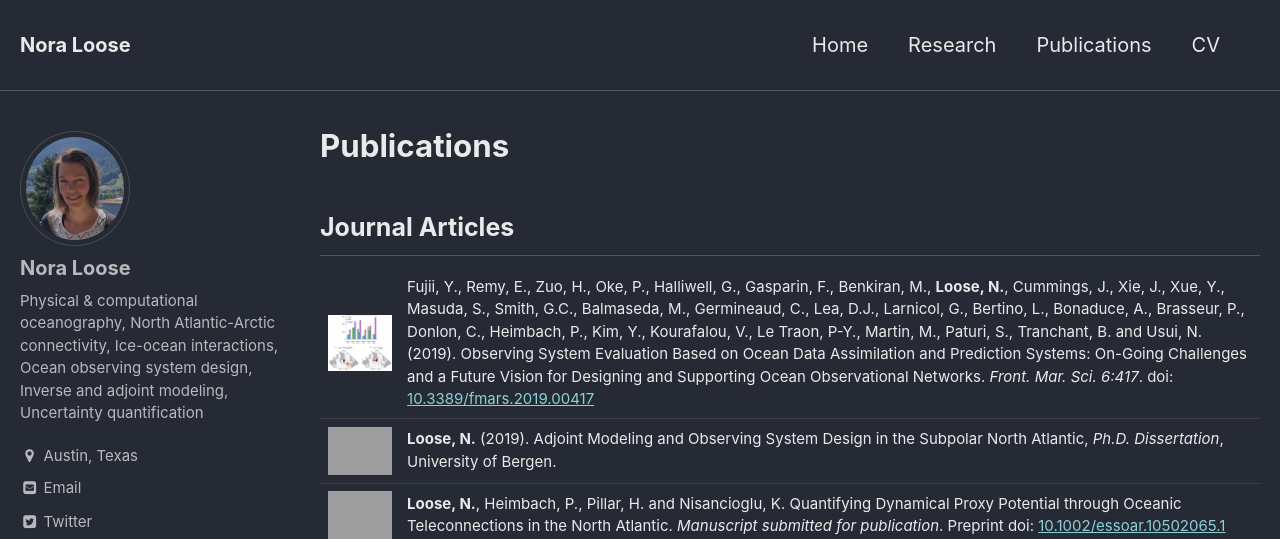
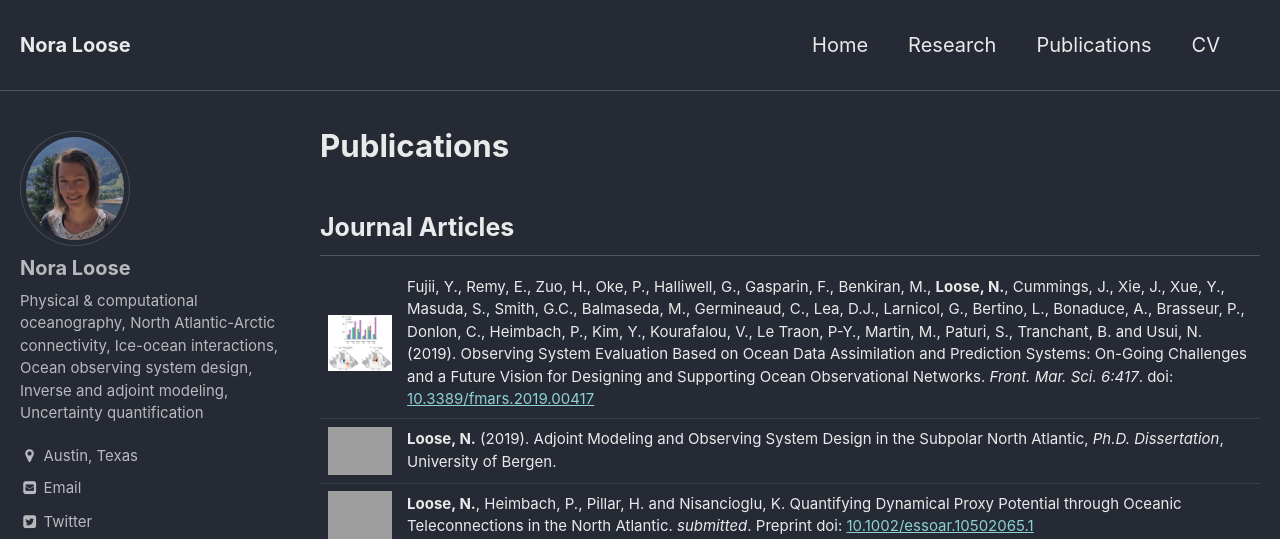
Before and after one commit to NoraLoose/noraloose.github.io, a Jekyll site: the page built from _pages/publications.md, in a window 1280 px wide and 900 px high, cut to the strip 0-539 px from the top of the window. Built offline with Jekyll 4.4.1, drawn with Linux system fonts in a browser that asks for light colours; grey boxes are pictures that could not be loaded.

Commit message:
change publication status of manuscript

```diff
--- a/_pages/publications.md
+++ b/_pages/publications.md
@@ -10,7 +10,7 @@ author_profile: true
 
 | <img src="/assets/images/fig_OSSE.png" width="400px" alt=""> | Fujii, Y., Remy, E., Zuo, H., Oke, P., Halliwell, G., Gasparin, F., Benkiran, M., **Loose, N.**, Cummings, J., Xie, J., Xue, Y., Masuda, S., Smith, G.C., Balmaseda, M., Germineaud, C., Lea, D.J., Larnicol, G., Bertino, L., Bonaduce, A., Brasseur, P., Donlon, C., Heimbach, P., Kim, Y., Kourafalou, V., Le Traon, P-Y., Martin, M., Paturi, S., Tranchant, B. and Usui, N. (2019). Observing System Evaluation Based on Ocean Data Assimilation and Prediction Systems: On-Going Challenges and a Future Vision for Designing and Supporting Ocean Observational Networks. _Front. Mar. Sci. 6:417_.  doi: [10.3389/fmars.2019.00417](https://www.frontiersin.org/articles/10.3389/fmars.2019.00417/full)|
 | <img src="/assets/images/SPNA.png" width="400px" alt=""> | **Loose, N.** (2019). Adjoint Modeling and Observing System Design in the Subpolar North Atlantic, _Ph.D. Dissertation_, University of Bergen.|
-| <img src="/assets/images/fig_UQ.png" width="400px" alt=""> | **Loose, N.**, Heimbach, P., Pillar, H. and Nisancioglu, K. Quantifying Dynamical Proxy Potential through Oceanic Teleconnections in the North Atlantic. _Manuscript submitted for publication_. Preprint doi: [10.1002/essoar.10502065.1](https://doi.org/10.1002/essoar.10502065.1)|
+| <img src="/assets/images/fig_UQ.png" width="400px" alt=""> | **Loose, N.**, Heimbach, P., Pillar, H. and Nisancioglu, K. Quantifying Dynamical Proxy Potential through Oceanic Teleconnections in the North Atlantic. _submitted_. Preprint doi: [10.1002/essoar.10502065.1](https://doi.org/10.1002/essoar.10502065.1)|
 | <img src="/assets/images/OSD.png" width="400px" alt=""> | **Loose, N.** and Heimbach, P. Dynamics-based Design of Observing Systems through Uncertainty Quantification in Ocean State Estimation. _In preparation_.|
 | <img src="/assets/images/proxyOSNAP.png" width="400px" alt=""> | **Loose, N.**, Heimbach, P., Pillar, H. and Nisancioglu, K. The Dynamical Proxy Potential of the OSNAP Array. _In preparation_.|
 | <img src="/assets/images/Greenland.png" width="400px" alt=""> | **Loose, N.**, Nisancioglu, K. and Heimbach, P. Ocean heat supply to Greenland's margins: Sensitivity to far field circulation changes. _In preparation_.|
```
